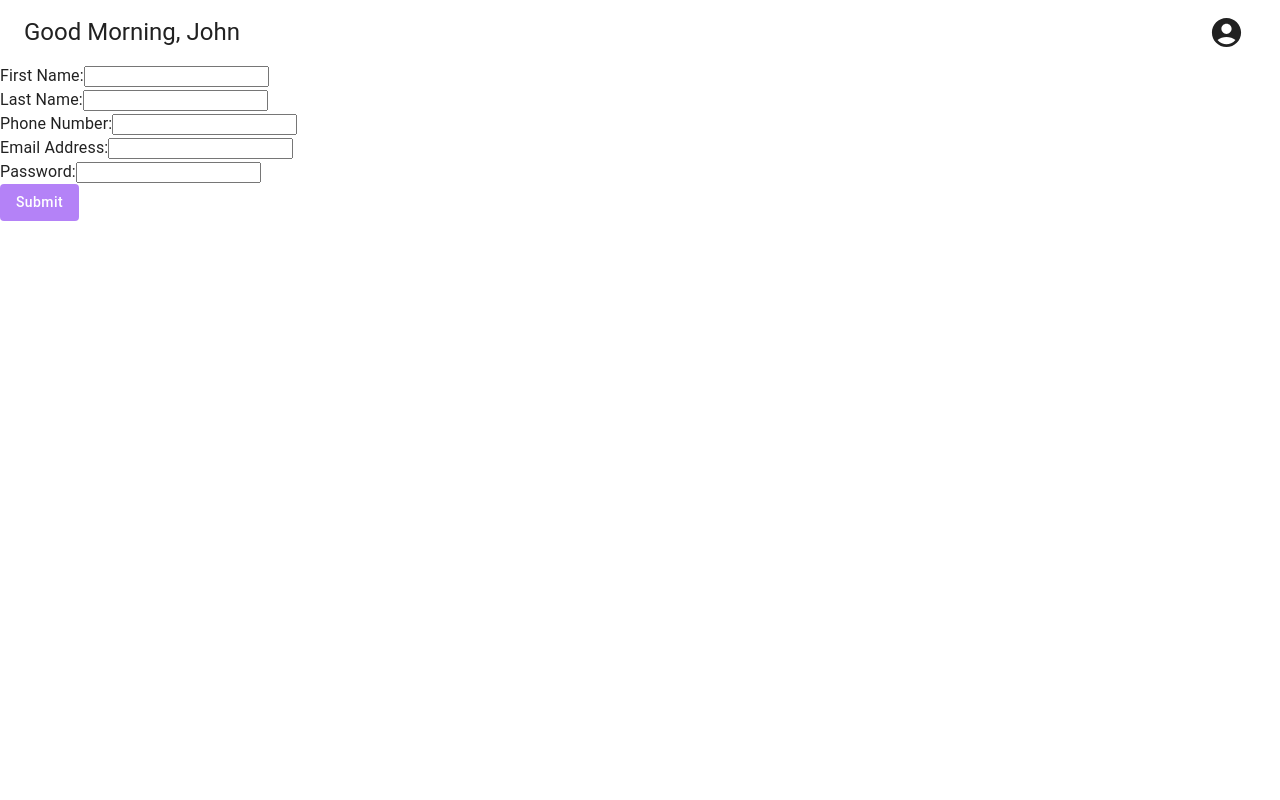
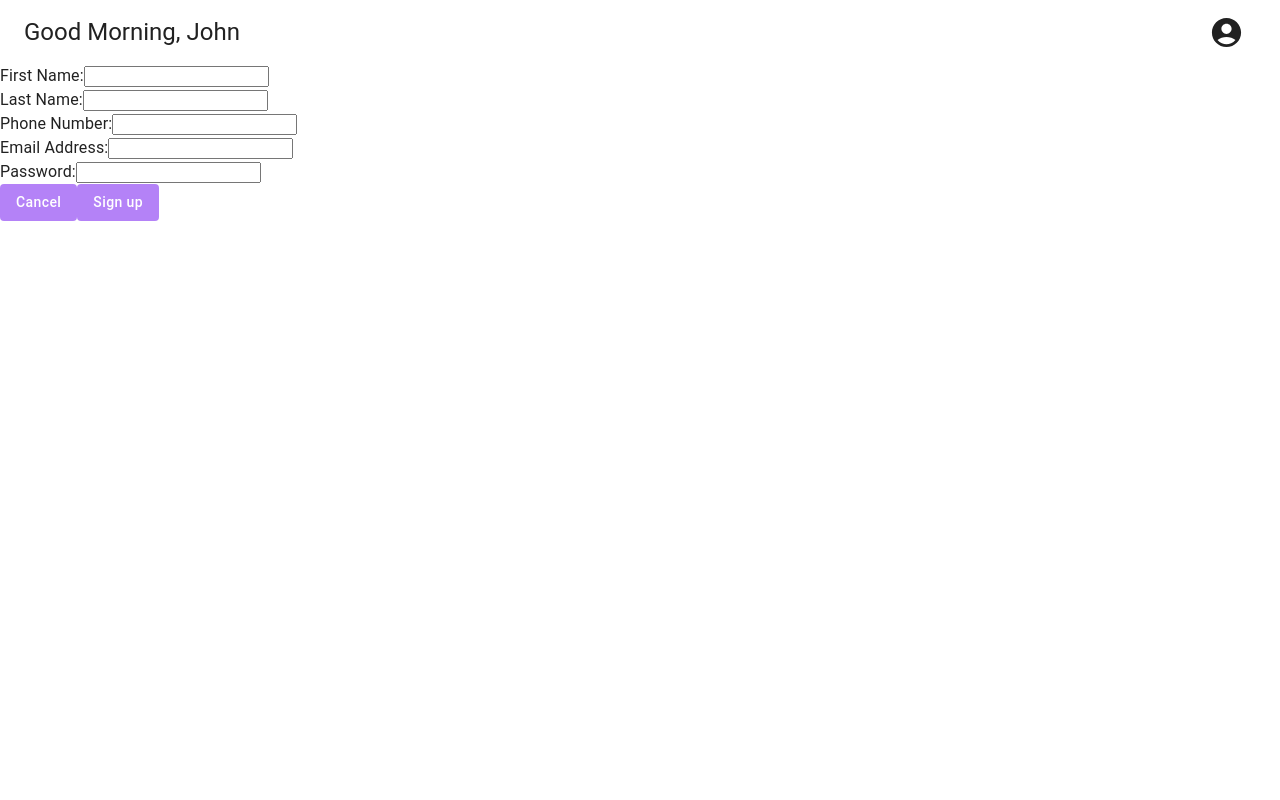
Before and after one commit to CareCrate/PantryPilot, a Next.js app in the folder carecrate/: page /recipients/signup in a window 1280 px wide. Shown: the top 800 px of the page. Built offline with nearby package versions, Linux system fonts and the light colour scheme.

Commit message:
Add Cancel button

```diff
--- a/carecrate/src/pages/recipients/signup.tsx
+++ b/carecrate/src/pages/recipients/signup.tsx
@@ -22,7 +22,8 @@ export default function VolunteerDashboard() {
       <label for="password">Password:</label>
       <input type="text" id="password" name="password" /><br/>
 
-      <Button variant='contained' disableElevation disableRipple disableTouchRipple sx={{ textTransform: 'none' }}>Submit</Button>
+      <Button variant='contained' disableElevation disableRipple disableTouchRipple sx={{ textTransform: 'none' }}>Cancel</Button>
+      <Button variant='contained' disableElevation disableRipple disableTouchRipple sx={{ textTransform: 'none' }}>Sign up</Button>
       </form>
     )
 }
```
